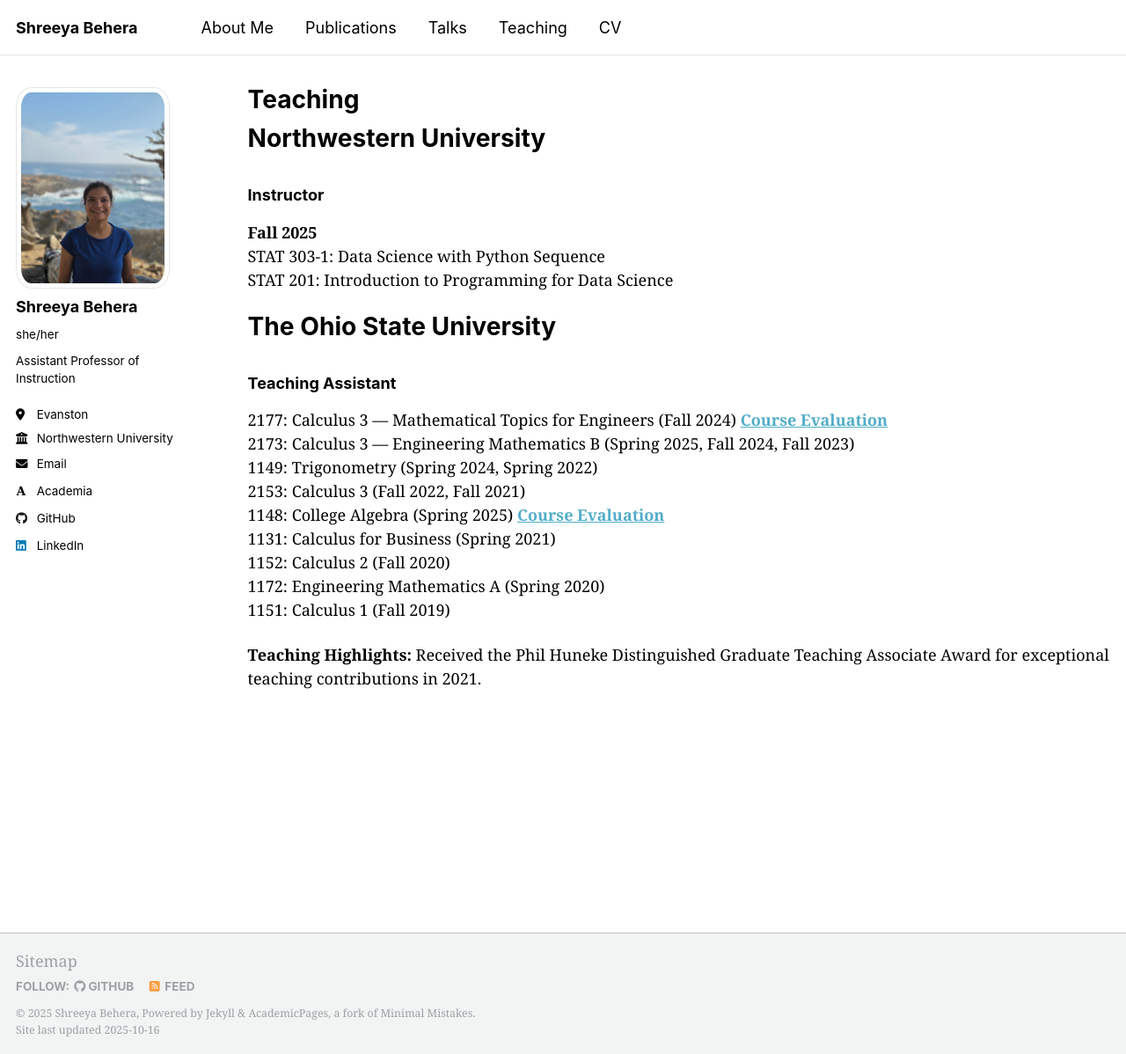
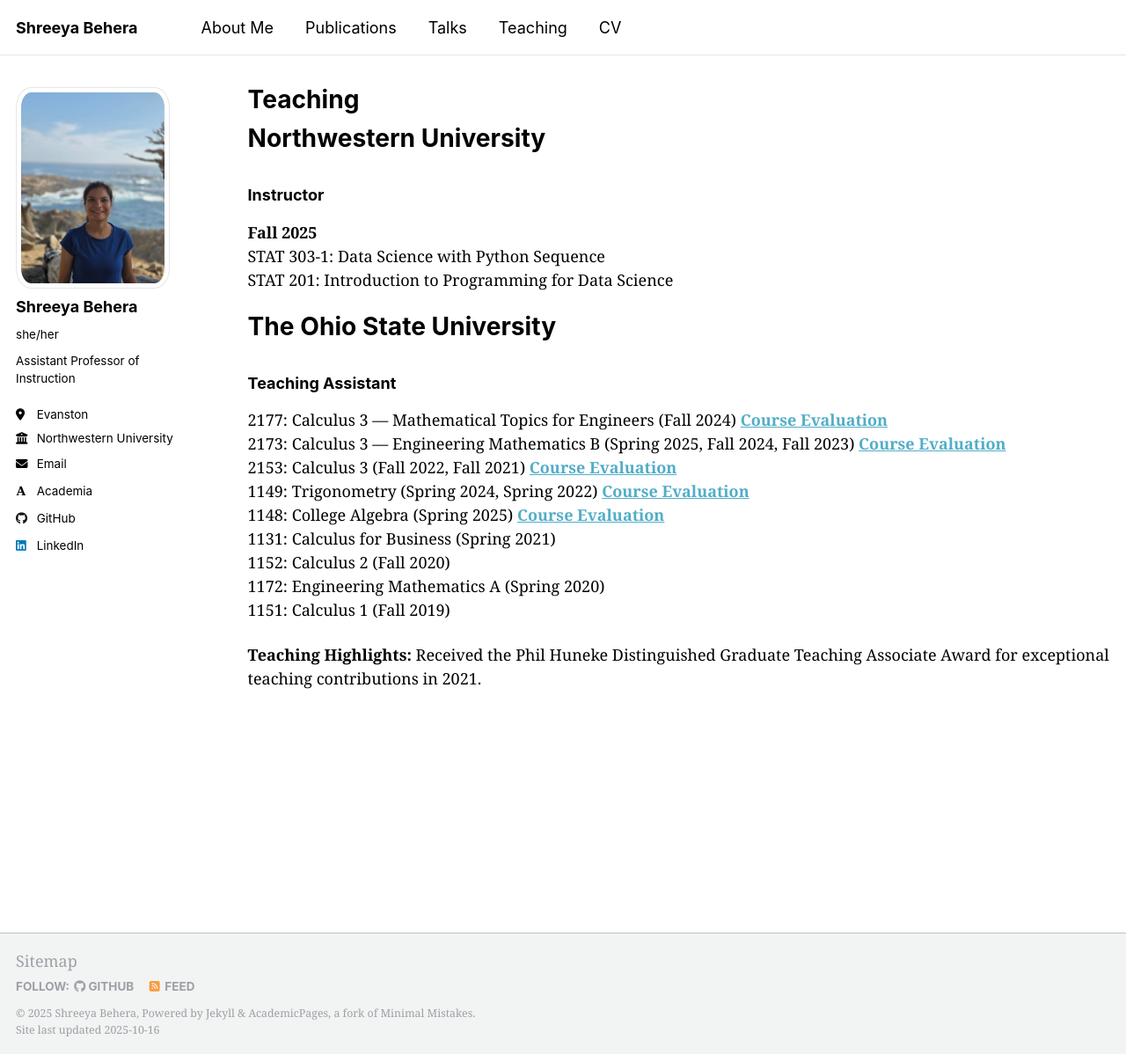
Before and after one commit to Shreeyabehera/shreeyabehera.github.io, a Jekyll site: the page built from _teaching/2014-spring-teaching-1.md, in a window 1280 px wide and 1198 px high. Shown: the whole window at 88% size. Built offline with Jekyll 4.4.1, drawn with Linux system fonts in a browser that asks for light colours; some web fonts are replaced; a script that is not in the unit is left out.

Commit message:
Revise course evaluation links in teaching record
Updated course evaluations for multiple courses.

```diff
--- a/_teaching/2014-spring-teaching-1.md
+++ b/_teaching/2014-spring-teaching-1.md
@@ -15,9 +15,9 @@
 # The Ohio State University<br>
 ### Teaching Assistant<br>
 2177: Calculus 3 — Mathematical Topics for Engineers (Fall 2024)  **[Course Evaluation](https://drive.google.com/file/d/1L42lpB63wjwFcx7kRSIhhNF8niox1xgE/view?usp=sharing)** <br>
-2173: Calculus 3 — Engineering Mathematics B (Spring 2025, Fall 2024, Fall 2023) <br>
-1149: Trigonometry (Spring 2024, Spring 2022)  <br>
-2153: Calculus 3 (Fall 2022, Fall 2021) <br>
+2173: Calculus 3 — Engineering Mathematics B (Spring 2025, Fall 2024, Fall 2023) **[Course Evaluation](https://drive.google.com/file/d/1akGTy8kBXNHpEugu0xADRXhZ-GkhBB2D/view?usp=sharing)** <br>
+2153: Calculus 3 (Fall 2022, Fall 2021) **[Course Evaluation](https://drive.google.com/file/d/13j4CqI_HoPFNKxQK1G2bcWSohz10Gp7o/view?usp=sharing)** <br>
+1149: Trigonometry (Spring 2024, Spring 2022) **[Course Evaluation](https://drive.google.com/file/d/1JG3fYS_fT5RY_KtrAATwBcH5pNGysJUw/view?usp=sharing)**  <br>
 1148: College Algebra (Spring 2025) **[Course Evaluation](https://drive.google.com/file/d/12kRsIZ5UPu82H8uZ3R6mb-OQqOwQ3D81/view?usp=sharing)**<br>
 1131: Calculus for Business (Spring 2021) <br>
 1152: Calculus 2 (Fall 2020)  <br>
```
